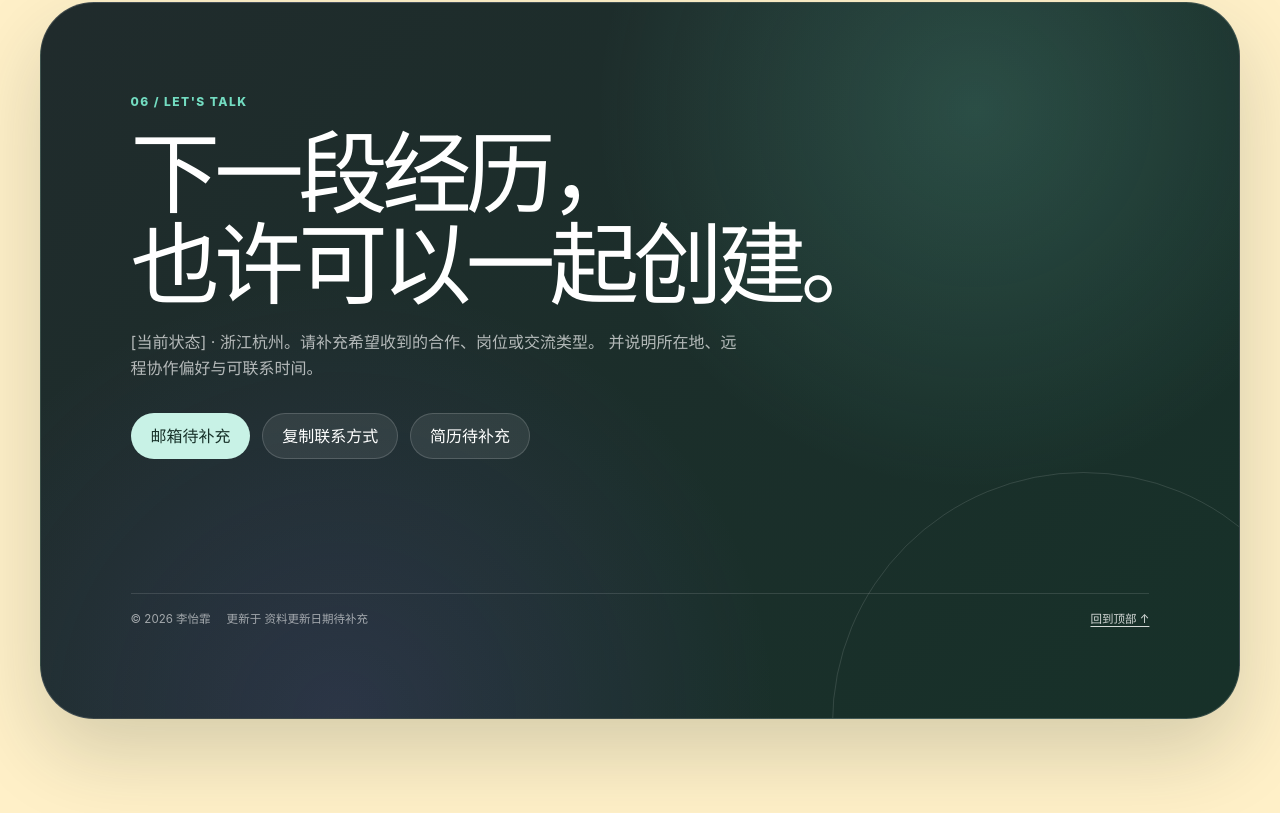
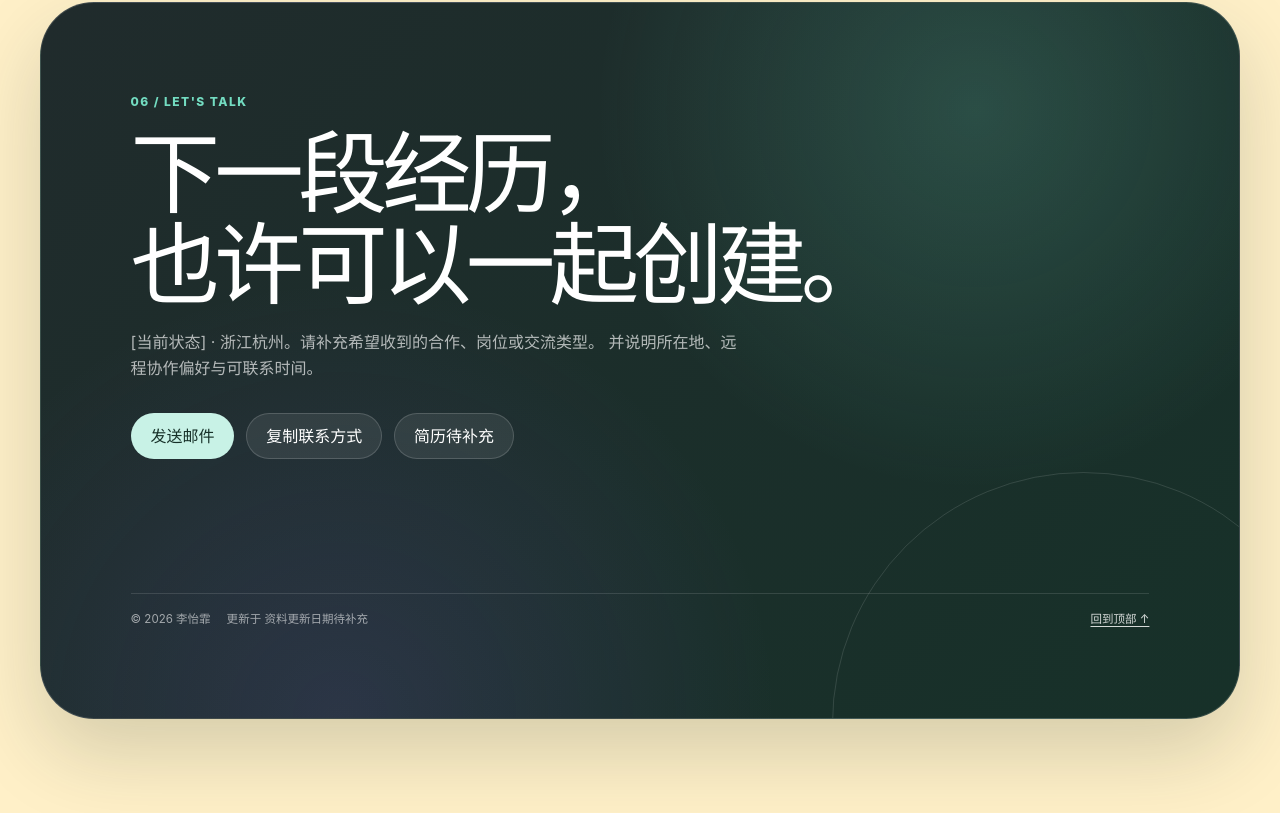
Before and after one commit to fffei0211/fffei0211.github.io, a React (Vite) app: page / in a window 1280 px wide. Shown: the part 6348-7161 px from the top of the page. Built offline with nearby package versions, Linux system fonts and the light colour scheme.

Commit message:
Update contact information in profile.js

```diff
--- a/src/data/profile.js
+++ b/src/data/profile.js
@@ -283,9 +283,9 @@ export const profile = {
   ],
 
   contact: {
-    email: "邮箱地址待补充",
-    emailLabel: "邮箱待补充",
-    contactValue: "其他联系方式待补充",
+    email: "22660769@zju.edu.cn",
+    emailLabel: "写邮件给我",
+    contactValue: "1517",
     resumeUrl: null,
     note: "并说明所在地、远程协作偏好与可联系时间。",
     socials: [
```
